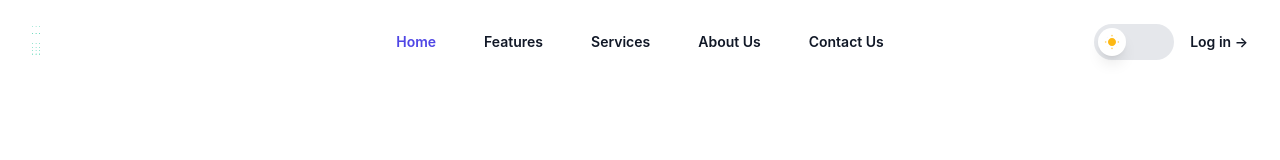
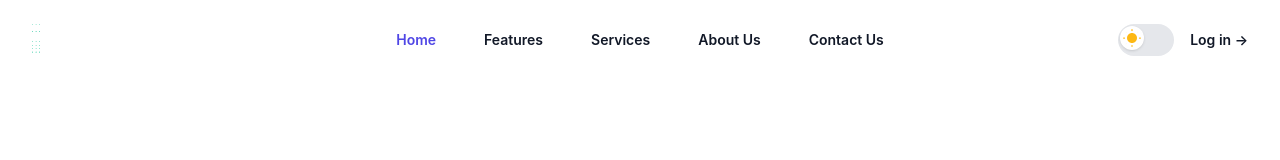
Before and after one commit to bijithintersmart/vite-project, a React (Vite) app: page / in a window 1280 px wide. Shown: the top 160 px of the page. Built offline with nearby package versions, Linux system fonts and the light colour scheme.

Commit message:
header udpated

```diff
--- a/src/components/header.jsx
+++ b/src/components/header.jsx
@@ -62,19 +62,37 @@ export default function Header() {
           <button
             type="button"
             onClick={toggleTheme}
-            className="relative inline-flex h-9 w-20 items-center rounded-full bg-gray-200 dark:bg-gray-700 p-1 transition-colors duration-300 focus:outline-none focus:ring-2 focus:ring-indigo-500"
+            className="relative inline-flex h-8 w-14 flex-shrink-0 cursor-pointer rounded-full border-2 border-transparent bg-gray-200 transition-colors duration-200 ease-in-out focus:outline-none focus:ring-2 focus:ring-indigo-500 focus:ring-offset-2 dark:bg-gray-700"
+            role="switch"
+            aria-checked={theme === 'dark'}
           >
-            <motion.div
-              className="absolute top-1 left-1 h-7 w-7 rounded-full bg-white shadow-lg flex items-center justify-center"
-              animate={{ x: theme === "dark" ? 44 : 0 }}
-              transition={{ type: "spring", stiffness: 300, damping: 20 }}
+            <span className="sr-only">Toggle theme</span>
+            <motion.span
+              className="pointer-events-none relative inline-block h-6 w-6 rounded-full bg-white shadow ring-0"
+              aria-hidden="true"
+              layout
+              transition={{ type: "spring", stiffness: 700, damping: 30 }}
+              x={theme === 'dark' ? 32 : 0}
             >
-              <img
-                src={theme === "dark" ? MoonIcon : SunIcon}
-                alt={theme === "dark" ? "Dark mode" : "Light mode"}
-                className="h-4 w-4"
-              />
-            </motion.div>
+              <motion.span
+                className={`absolute inset-0 flex h-full w-full items-center justify-center`}
+                aria-hidden="true"
+                initial={{ opacity: 0 }}
+                animate={{ opacity: theme === 'light' ? 1 : 0 }}
+                transition={{ duration: 0.2 }}
+              >
+                <img src={SunIcon} alt="Light mode" className="h-5 w-5" />
+              </motion.span>
+              <motion.span
+                className={`absolute inset-0 flex h-full w-full items-center justify-center`}
+                aria-hidden="true"
+                initial={{ opacity: 0 }}
+                animate={{ opacity: theme === 'dark' ? 1 : 0 }}
+                transition={{ duration: 0.2 }}
+              >
+                <img src={MoonIcon} alt="Dark mode" className="h-5 w-5" />
+              </motion.span>
+            </motion.span>
           </button>
 
           <Link
@@ -131,23 +149,37 @@ export default function Header() {
                 <button
                   type="button"
                   onClick={toggleTheme}
-                  className="relative inline-flex h-9 w-20 items-center rounded-full bg-gray-200 dark:bg-gray-700 p-1 transition-colors duration-300 focus:outline-none focus:ring-2 focus:ring-indigo-500"
+                  className="-mx-3 block rounded-lg px-3 py-2 text-base font-semibold leading-7 text-gray-900 dark:text-gray-100 hover:bg-gray-50 dark:hover:bg-gray-800 w-full text-left"
+                  role="switch"
+                  aria-checked={theme === 'dark'}
                 >
-                  <motion.div
-                    className="absolute top-1 left-1 h-7 w-7 rounded-full bg-white shadow-lg flex items-center justify-center"
-                    animate={{ x: theme === "dark" ? 44 : 0 }}
-                    transition={{
-                      type: "spring",
-                      stiffness: 300,
-                      damping: 20,
-                    }}
+                  <span className="sr-only">Toggle theme</span>
+                  <motion.span
+                    className="pointer-events-none relative inline-block h-6 w-6 rounded-full bg-white shadow ring-0"
+                    aria-hidden="true"
+                    layout
+                    transition={{ type: "spring", stiffness: 700, damping: 30 }}
+                    x={theme === 'dark' ? 32 : 0}
                   >
-                    <img
-                      src={theme === "dark" ? MoonIcon : SunIcon}
-                      alt={theme === "dark" ? "Dark mode" : "Light mode"}
-                      className="h-4 w-4"
-                    />
-                  </motion.div>
+                    <motion.span
+                      className={`absolute inset-0 flex h-full w-full items-center justify-center`}
+                      aria-hidden="true"
+                      initial={{ opacity: 0 }}
+                      animate={{ opacity: theme === 'light' ? 1 : 0 }}
+                      transition={{ duration: 0.2 }}
+                    >
+                      <img src={SunIcon} alt="Light mode" className="h-5 w-5" />
+                    </motion.span>
+                    <motion.span
+                      className={`absolute inset-0 flex h-full w-full items-center justify-center`}
+                      aria-hidden="true"
+                      initial={{ opacity: 0 }}
+                      animate={{ opacity: theme === 'dark' ? 1 : 0 }}
+                      transition={{ duration: 0.2 }}
+                    >
+                      <img src={MoonIcon} alt="Dark mode" className="h-5 w-5" />
+                    </motion.span>
+                  </motion.span>
                 </button>
                 <Link
                   to="/login"
```
